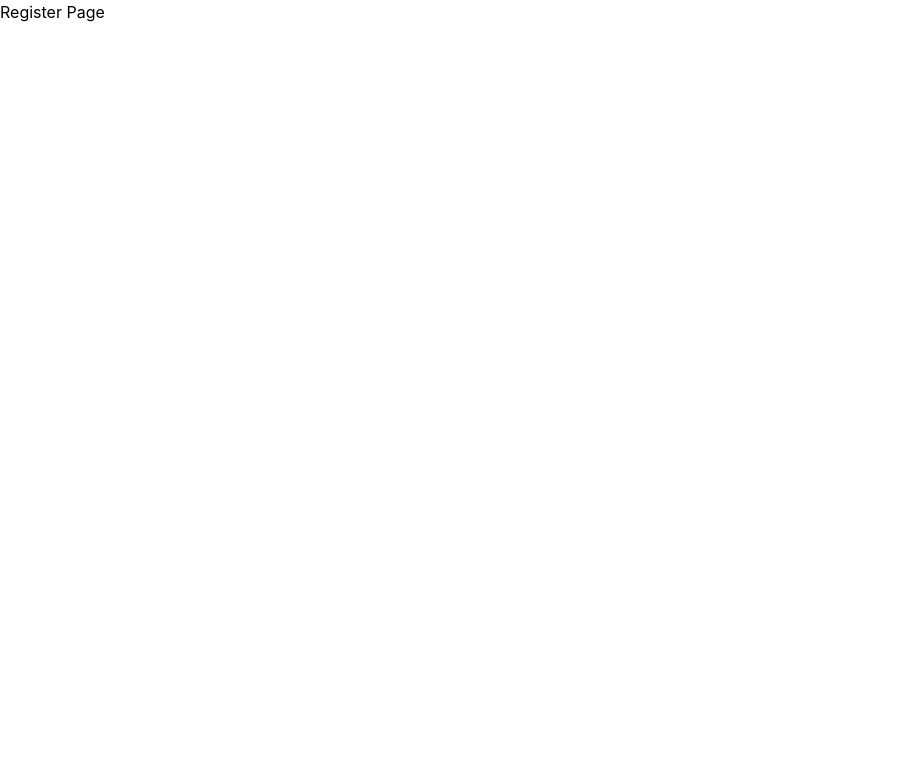
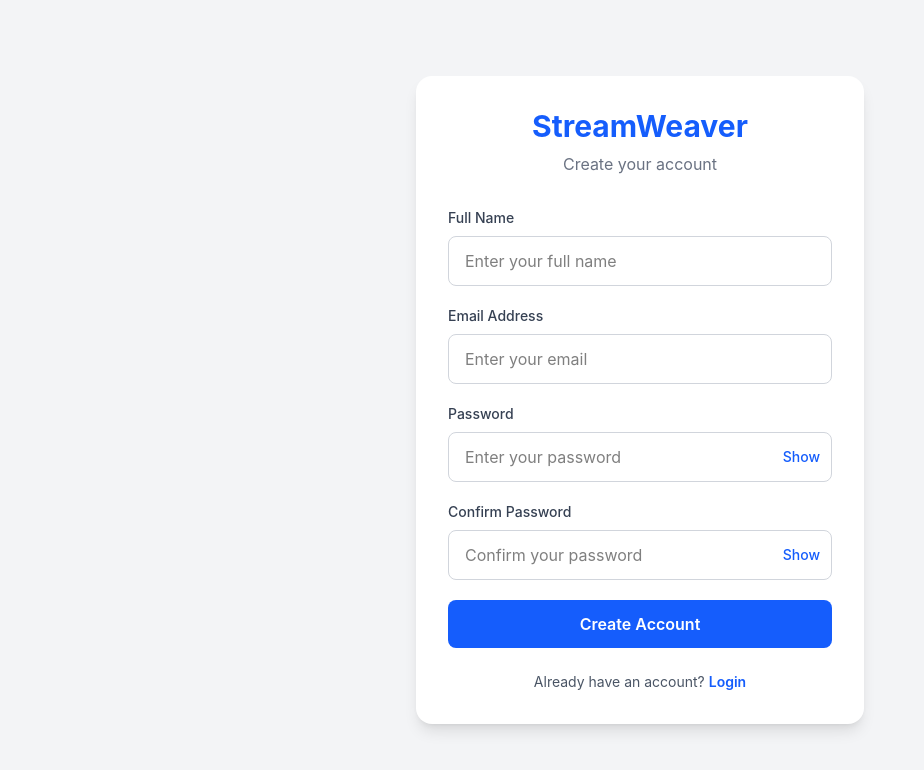
Before and after one commit to SaicharanB2H/InfotactSolutions, a React (Vite) app in the folder client/: page /register in a window 1280 px wide. Shown: the top 770 px of the page, without its empty margins (0-924 px from the left). Built offline with nearby package versions, Linux system fonts and the light colour scheme.

Commit message:
feat: create registration page with form validation

```diff
--- a/client/src/pages/Register/Register.jsx
+++ b/client/src/pages/Register/Register.jsx
@@ -1,5 +1,256 @@
+import { useState } from "react";
+import { Link } from "react-router-dom";
+
 function Register() {
-  return <h1>Register Page</h1>;
+  const [showPassword, setShowPassword] = useState(false);
+  const [showConfirmPassword, setShowConfirmPassword] = useState(false);
+
+  const [formData, setFormData] = useState({
+    name: "",
+    email: "",
+    password: "",
+    confirmPassword: "",
+  });
+
+  const [errors, setErrors] = useState({});
+
+  const handleChange = (e) => {
+    const { name, value } = e.target;
+
+    setFormData({
+      ...formData,
+      [name]: value,
+    });
+
+    // Remove error when user starts correcting the field
+    setErrors({
+      ...errors,
+      [name]: "",
+    });
+  };
+
+  const validateForm = () => {
+    const newErrors = {};
+
+    if (!formData.name.trim()) {
+      newErrors.name = "Name is required";
+    }
+
+    if (!formData.email.trim()) {
+      newErrors.email = "Email is required";
+    } else if (!/\S+@\S+\.\S+/.test(formData.email)) {
+      newErrors.email = "Enter a valid email address";
+    }
+
+    if (!formData.password) {
+      newErrors.password = "Password is required";
+    } else if (formData.password.length < 8) {
+      newErrors.password = "Password must be at least 8 characters";
+    }
+
+    if (!formData.confirmPassword) {
+      newErrors.confirmPassword = "Please confirm your password";
+    } else if (formData.password !== formData.confirmPassword) {
+      newErrors.confirmPassword = "Passwords do not match";
+    }
+
+    return newErrors;
+  };
+
+  const handleSubmit = (e) => {
+    e.preventDefault();
+
+    const validationErrors = validateForm();
+
+    if (Object.keys(validationErrors).length > 0) {
+      setErrors(validationErrors);
+      return;
+    }
+
+    console.log("Registration form:", formData);
+
+    alert("Registration form is valid!");
+  };
+
+  return (
+    <div className="min-h-screen bg-gray-100 flex items-center justify-center px-4 py-8">
+      <div className="w-full max-w-md bg-white rounded-2xl shadow-lg p-8">
+
+        {/* Header */}
+        <div className="text-center mb-8">
+          <h1 className="text-3xl font-bold text-blue-600">
+            StreamWeaver
+          </h1>
+
+          <p className="text-gray-500 mt-2">
+            Create your account
+          </p>
+        </div>
+
+        {/* Register Form */}
+        <form onSubmit={handleSubmit} className="space-y-5">
+
+          {/* Name */}
+          <div>
+            <label
+              htmlFor="name"
+              className="block text-sm font-medium text-gray-700 mb-2"
+            >
+              Full Name
+            </label>
+
+            <input
+              id="name"
+              name="name"
+              type="text"
+              value={formData.name}
+              onChange={handleChange}
+              placeholder="Enter your full name"
+              className="w-full px-4 py-3 border border-gray-300 rounded-lg
+                         focus:outline-none focus:ring-2 focus:ring-blue-500
+                         focus:border-transparent"
+            />
+
+            {errors.name && (
+              <p className="text-red-500 text-sm mt-1">
+                {errors.name}
+              </p>
+            )}
+          </div>
+
+          {/* Email */}
+          <div>
+            <label
+              htmlFor="email"
+              className="block text-sm font-medium text-gray-700 mb-2"
+            >
+              Email Address
+            </label>
+
+            <input
+              id="email"
+              name="email"
+              type="email"
+              value={formData.email}
+              onChange={handleChange}
+              placeholder="Enter your email"
+              className="w-full px-4 py-3 border border-gray-300 rounded-lg
+                         focus:outline-none focus:ring-2 focus:ring-blue-500
+                         focus:border-transparent"
+            />
+
+            {errors.email && (
+              <p className="text-red-500 text-sm mt-1">
+                {errors.email}
+              </p>
+            )}
+          </div>
+
+          {/* Password */}
+          <div>
+            <label
+              htmlFor="password"
+              className="block text-sm font-medium text-gray-700 mb-2"
+            >
+              Password
+            </label>
+
+            <div className="relative">
+              <input
+                id="password"
+                name="password"
+                type={showPassword ? "text" : "password"}
+                value={formData.password}
+                onChange={handleChange}
+                placeholder="Enter your password"
+                className="w-full px-4 py-3 pr-16 border border-gray-300
+                           rounded-lg focus:outline-none focus:ring-2
+                           focus:ring-blue-500 focus:border-transparent"
+              />
+
+              <button
+                type="button"
+                onClick={() => setShowPassword(!showPassword)}
+                className="absolute right-3 top-1/2 -translate-y-1/2
+                           text-sm text-blue-600 font-medium"
+              >
+                {showPassword ? "Hide" : "Show"}
+              </button>
+            </div>
+
+            {errors.password && (
+              <p className="text-red-500 text-sm mt-1">
+                {errors.password}
+              </p>
+            )}
+          </div>
+
+          {/* Confirm Password */}
+          <div>
+            <label
+              htmlFor="confirmPassword"
+              className="block text-sm font-medium text-gray-700 mb-2"
+            >
+              Confirm Password
+            </label>
+
+            <div className="relative">
+              <input
+                id="confirmPassword"
+                name="confirmPassword"
+                type={showConfirmPassword ? "text" : "password"}
+                value={formData.confirmPassword}
+                onChange={handleChange}
+                placeholder="Confirm your password"
+                className="w-full px-4 py-3 pr-16 border border-gray-300
+                           rounded-lg focus:outline-none focus:ring-2
+                           focus:ring-blue-500 focus:border-transparent"
+              />
+
+              <button
+                type="button"
+                onClick={() =>
+                  setShowConfirmPassword(!showConfirmPassword)
+                }
+                className="absolute right-3 top-1/2 -translate-y-1/2
+                           text-sm text-blue-600 font-medium"
+              >
+                {showConfirmPassword ? "Hide" : "Show"}
+              </button>
+            </div>
+
+            {errors.confirmPassword && (
+              <p className="text-red-500 text-sm mt-1">
+                {errors.confirmPassword}
+              </p>
+            )}
+          </div>
+
+          {/* Register Button */}
+          <button
+            type="submit"
+            className="w-full bg-blue-600 text-white py-3 rounded-lg
+                       font-semibold hover:bg-blue-700 transition"
+          >
+            Create Account
+          </button>
+        </form>
+
+        {/* Login Link */}
+        <p className="text-center text-sm text-gray-600 mt-6">
+          Already have an account?{" "}
+
+          <Link
+            to="/"
+            className="text-blue-600 font-semibold hover:underline"
+          >
+            Login
+          </Link>
+        </p>
+
+      </div>
+    </div>
+  );
 }
 
 export default Register;
```
